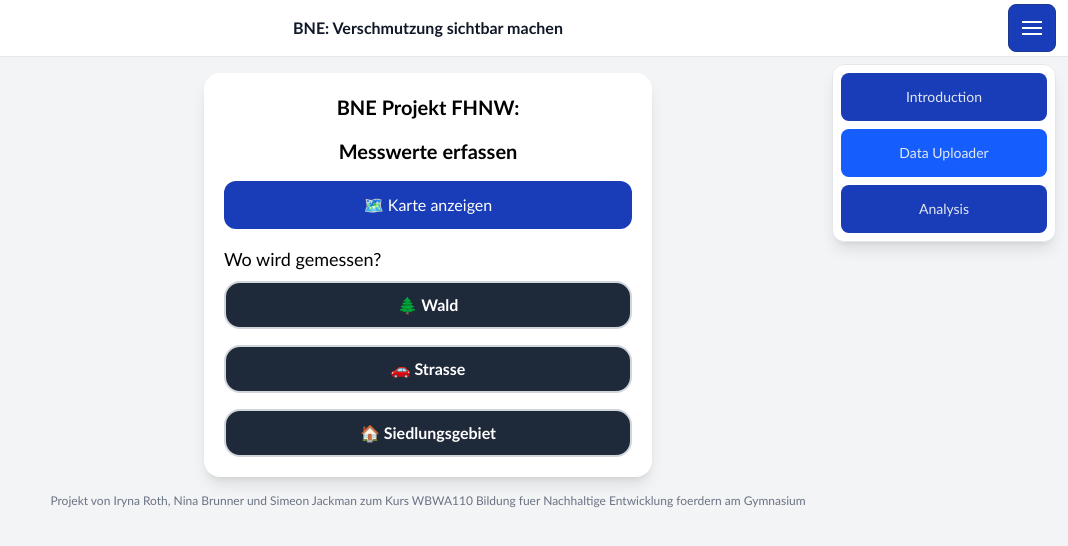
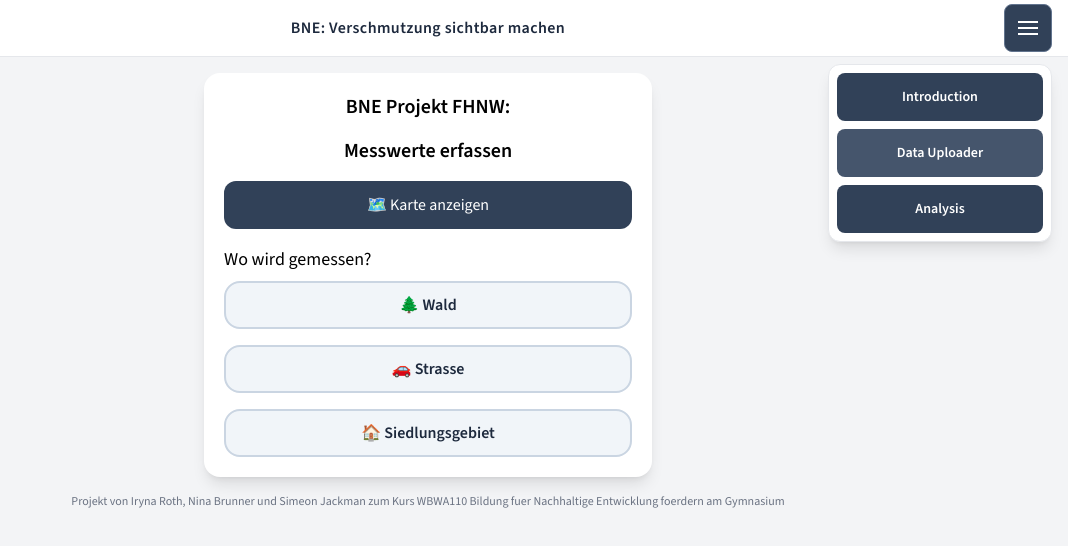
Before and after one commit to simeonjackman/pollution, a Vue app: page /data-uploader in a window 1280 px wide. Both pictures are taken after a click on the button "Open menu". Shown: the top 546 px of the page, without its empty margins (212-1280 px from the left). Built offline with nearby package versions, Linux system fonts and the light colour scheme.

Commit message:
CHANGE: Design

```diff
--- a/src/App.vue
+++ b/src/App.vue
@@ -13,16 +13,16 @@
     <header
       class="sticky top-0 z-40 border-b border-gray-200 bg-white/95 backdrop-blur"
     >
-      <div class="relative flex h-14 items-center justify-center px-4">
+      <div class="mx-auto flex h-14 w-full max-w-5xl items-center justify-center px-4 sm:px-6">
         <h1
-          class="text-center text-sm font-semibold text-gray-900 sm:text-base"
+          class="text-center text-sm font-semibold tracking-wide text-slate-800 sm:text-base"
         >
           BNE: Verschmutzung sichtbar machen
         </h1>
 
         <button
           type="button"
-          class="absolute right-3 top-1/2 inline-flex h-12 w-12 -translate-y-1/2 cursor-pointer items-center justify-center rounded-lg border border-blue-900 bg-blue-800 text-white"
+          class="absolute right-4 top-1/2 inline-flex h-12 w-12 -translate-y-1/2 cursor-pointer items-center justify-center rounded-lg border border-slate-500 bg-slate-700 text-white"
           aria-label="Open menu"
           @click="menuOpen = !menuOpen"
         >
@@ -37,29 +37,29 @@
 
     <nav
       v-if="menuOpen"
-      class="fixed right-3 top-16 z-50 w-56 rounded-xl border border-gray-200 bg-white p-2 shadow-lg"
+      class="fixed right-4 top-16 z-50 w-56 rounded-xl border border-gray-200 bg-white p-2 shadow-lg"
     >
       <div class="grid grid-cols-1 gap-2">
         <RouterLink
           to="/introduction"
-          class="flex h-12 items-center justify-center rounded-lg bg-blue-800 px-3 text-center text-sm text-white"
-          active-class="!bg-blue-600"
+          class="flex h-12 items-center justify-center rounded-lg bg-slate-700 px-3 text-center text-sm font-semibold !text-white"
+          active-class="!bg-slate-600 !text-white"
           @click="closeMenu"
         >
           Introduction
         </RouterLink>
         <RouterLink
           to="/data-uploader"
-          class="flex h-12 items-center justify-center rounded-lg bg-blue-800 px-3 text-center text-sm text-white"
-          active-class="!bg-blue-600"
+          class="flex h-12 items-center justify-center rounded-lg bg-slate-700 px-3 text-center text-sm font-semibold !text-white"
+          active-class="!bg-slate-600 !text-white"
           @click="closeMenu"
         >
           Data Uploader
         </RouterLink>
         <RouterLink
           to="/data-analysis"
-          class="flex h-12 items-center justify-center rounded-lg bg-blue-800 px-3 text-center text-sm text-white"
-          active-class="!bg-blue-600"
+          class="flex h-12 items-center justify-center rounded-lg bg-slate-700 px-3 text-center text-sm font-semibold !text-white"
+          active-class="!bg-slate-600 !text-white"
           @click="closeMenu"
         >
           Analysis
--- a/src/components/DataDownloadButton.vue
+++ b/src/components/DataDownloadButton.vue
@@ -154,12 +154,12 @@
     <button
       @click="downloadData"
       :disabled="isDownloading"
-      class="h-12 w-full cursor-pointer rounded-xl bg-gray-700 text-base text-white"
+      class="h-12 w-full cursor-pointer rounded-xl bg-slate-700 text-base text-white"
     >
       {{
         isDownloading
           ? "⏳ Daten werden heruntergeladen..."
-          : "⬇️ Alle Daten dieses Projekts Herunterladen"
+          : "⬇️ Alle Daten Herunterladen"
       }}
     </button>
 
--- a/src/style.css
+++ b/src/style.css
@@ -1,11 +1,10 @@
+@import url("https://fonts.googleapis.com/css2?family=Source+Sans+3:wght@400;500;600;700&display=swap");
 @import "tailwindcss";
 
 :root {
-	color-scheme: dark;
-	font-family: "Trebuchet MS", "Verdana", sans-serif;
-	background:
-		radial-gradient(circle at top, rgba(34, 211, 238, 0.16), transparent 32%),
-		linear-gradient(180deg, #020617 0%, #0f172a 55%, #111827 100%);
+	color-scheme: light;
+	font-family: "Source Sans 3", "Segoe UI", "Helvetica Neue", sans-serif;
+	background: #f3f4f6;
 }
 
 html,
@@ -16,8 +15,8 @@
 
 body {
 	margin: 0;
-	background: #020617;
-	color: #e2e8f0;
+	background: #f3f4f6;
+	color: #0f172a;
 }
 
 a {
--- a/src/views/DataUploaderView.vue
+++ b/src/views/DataUploaderView.vue
@@ -5,7 +5,7 @@
 
     <button
       @click="showMap = !showMap"
-      class="h-12 w-full cursor-pointer rounded-xl bg-blue-800 text-base text-white"
+      class="h-12 w-full cursor-pointer rounded-xl bg-slate-700 text-base text-white"
     >
       {{ showMap ? "🗺️ Karte ausblenden" : "🗺️ Karte anzeigen" }}
     </button>
@@ -31,8 +31,8 @@
           :class="[
             'h-12 cursor-pointer rounded-2xl border-2 px-4 text-base font-semibold',
             senseBoxId === '69cf8fb591c0af00075d3ce8'
-              ? 'bg-blue-600 text-white border-blue-600'
-              : 'bg-gray-800 text-white border-gray-300',
+              ? 'bg-slate-600 text-white border-slate-600'
+              : 'bg-slate-100 text-slate-800 border-slate-300',
           ]"
         >
           🌲 Wald
@@ -46,8 +46,8 @@
           :class="[
             'h-12 cursor-pointer rounded-2xl border-2 px-4 text-base font-semibold',
             senseBoxId === '69cf906291c0af00075e44e3'
-              ? 'bg-blue-600 text-white border-blue-600'
-              : 'bg-gray-800 text-white border-gray-300',
+              ? 'bg-slate-600 text-white border-slate-600'
+              : 'bg-slate-100 text-slate-800 border-slate-300',
           ]"
         >
           🚗 Strasse
@@ -61,8 +61,8 @@
           :class="[
             'h-12 cursor-pointer rounded-2xl border-2 px-4 text-base font-semibold',
             senseBoxId === '69cf9aa991c0af00076e356c'
-              ? 'bg-blue-600 text-white border-blue-600'
-              : 'bg-gray-800 text-white border-gray-300',
+              ? 'bg-slate-600 text-white border-slate-600'
+              : 'bg-slate-100 text-slate-800 border-slate-300',
           ]"
         >
           🏠 Siedlungsgebiet
@@ -98,7 +98,7 @@
     <button
       v-if="senseBoxId && sensorId && value !== null"
       @click="submit"
-      class="h-12 w-full cursor-pointer rounded-xl bg-green-600 text-base text-white"
+      class="h-12 w-full cursor-pointer rounded-xl bg-emerald-700 text-base text-white"
     >
       Messung einreichen
     </button>
```
